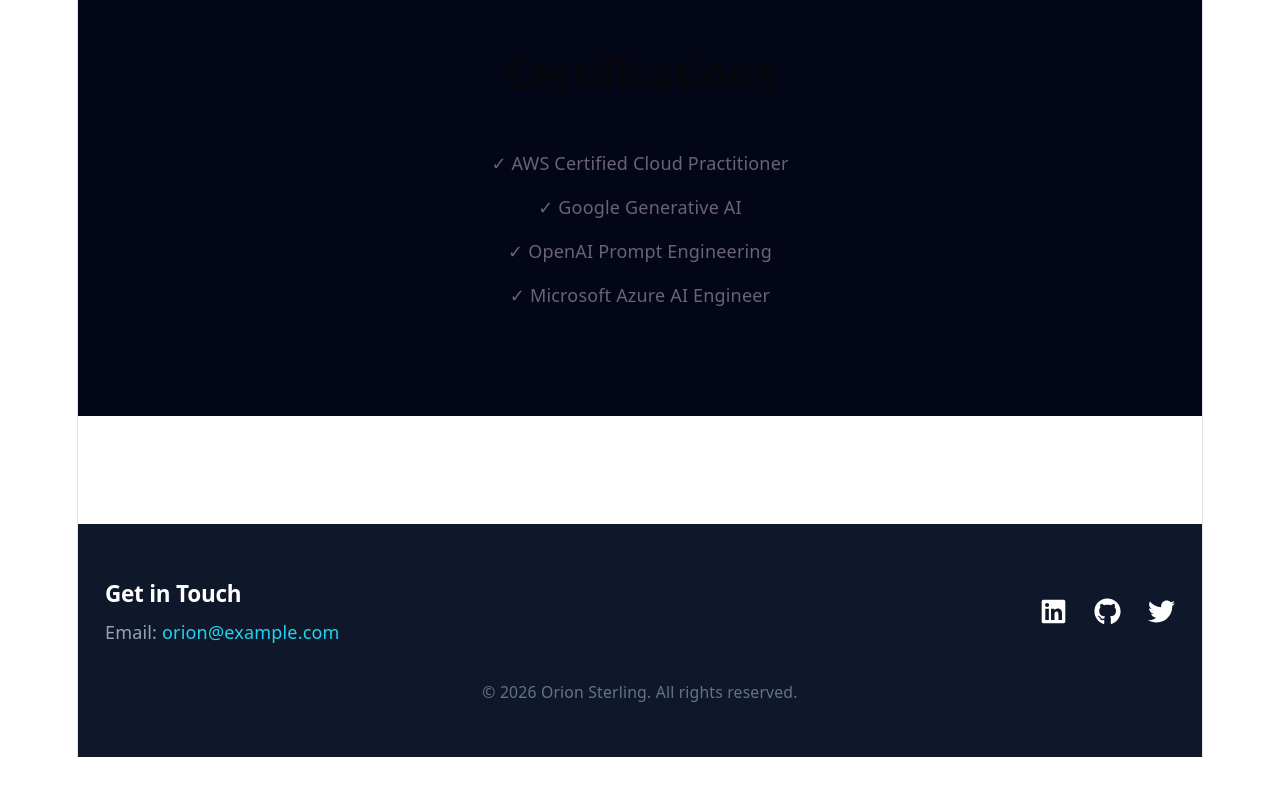
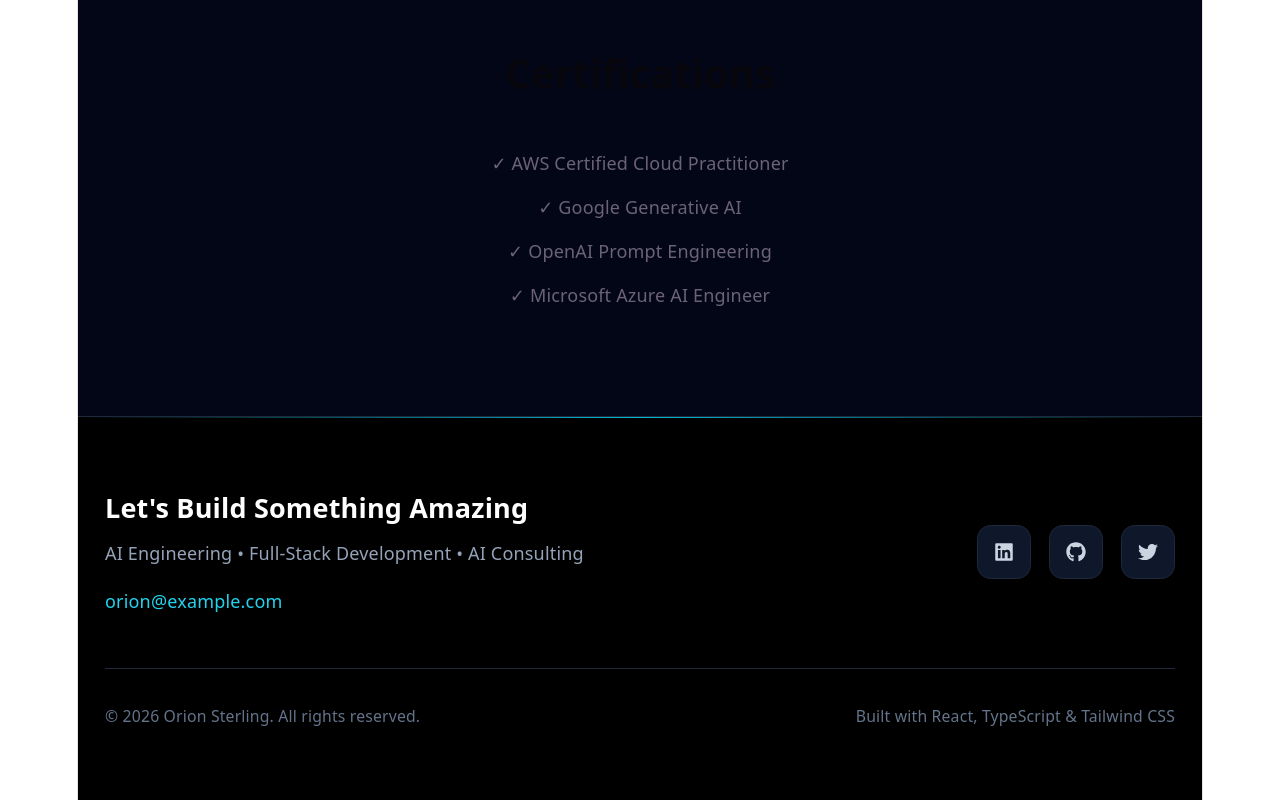
Before and after one commit to AIChief-Courtney/1st-portfolio, a React (Vite) app: page / in a window 1280 px wide. Shown: the part 4246-5046 px from the top of the page. Before the commit the page ends 5003 px from the top, so only its background shows below. Built offline with nearby package versions, Linux system fonts and the light colour scheme.

Commit message:
feat(ui): add animations to Footer

```diff
--- a/src/components/Footer.tsx
+++ b/src/components/Footer.tsx
@@ -2,55 +2,160 @@
 
 export default function Footer() {
   return (
-    <footer className="bg-slate-900 text-slate-400 py-12 mt-24">
-      <div className="max-w-7xl mx-auto px-6 flex flex-col md:flex-row justify-between items-center gap-6">
-        {/* Contact Info */}
+    <footer className="relative bg-black border-t border-slate-800">
+      {/* Gradient Line */}
+
+      <div className="h-px bg-gradient-to-r from-transparent via-cyan-500 to-transparent" />
+
+      <div className="max-w-7xl mx-auto px-6 py-16">
+        <div className="flex flex-col md:flex-row items-center justify-between gap-10">
+          {/* Left */}
+
           <div className="text-center md:text-left">
-          <h2 className="text-xl font-semibold text-white mb-2">
-            Get in Touch
-          </h2>
-          <p>
-            Email:{" "}
+            <h3 className="text-2xl font-bold text-white mb-3">
+              Let's Build Something Amazing
+            </h3>
+
+            <p className="text-slate-400">
+              AI Engineering • Full-Stack Development • AI Consulting
+            </p>
+
             <a
               href="mailto:orion@example.com"
-              className="text-cyan-400 hover:underline"
+              className="
+                inline-flex
+                mt-5
+
+                text-cyan-400
+                font-medium
+
+                transition-colors
+                duration-300
+
+                hover:text-cyan-300
+              "
             >
               orion@example.com
             </a>
-          </p>
           </div>
 
-        {/* Social Links */}
-        <div className="flex gap-6 text-2xl text-white">
+          {/* Right */}
+
+          <div className="flex items-center gap-4">
             <a
               href="https://linkedin.com/in/yourprofile"
               target="_blank"
               rel="noopener noreferrer"
-            className="hover:text-cyan-400 transition"
+              aria-label="LinkedIn"
+              className="
+                group
+
+                flex
+                h-12
+                w-12
+                items-center
+                justify-center
+
+                rounded-xl
+
+                bg-slate-900
+                border
+                border-slate-800
+
+                text-slate-300
+
+                transition-all
+                duration-300
+
+                hover:-translate-y-1
+                hover:border-cyan-500/50
+                hover:text-cyan-400
+                hover:shadow-lg
+                hover:shadow-cyan-500/20
+              "
             >
-            <FaLinkedin />
+              <FaLinkedin size={20} />
             </a>
+
             <a
               href="https://github.com/yourprofile"
               target="_blank"
               rel="noopener noreferrer"
-            className="hover:text-cyan-400 transition"
+              aria-label="GitHub"
+              className="
+                flex
+                h-12
+                w-12
+                items-center
+                justify-center
+
+                rounded-xl
+
+                bg-slate-900
+                border
+                border-slate-800
+
+                text-slate-300
+
+                transition-all
+                duration-300
+
+                hover:-translate-y-1
+                hover:border-cyan-500/50
+                hover:text-cyan-400
+                hover:shadow-lg
+                hover:shadow-cyan-500/20
+              "
             >
-            <FaGithub />
+              <FaGithub size={20} />
             </a>
+
             <a
               href="https://twitter.com/yourprofile"
               target="_blank"
               rel="noopener noreferrer"
-            className="hover:text-cyan-400 transition"
+              aria-label="Twitter"
+              className="
+                flex
+                h-12
+                w-12
+                items-center
+                justify-center
+
+                rounded-xl
+
+                bg-slate-900
+                border
+                border-slate-800
+
+                text-slate-300
+
+                transition-all
+                duration-300
+
+                hover:-translate-y-1
+                hover:border-cyan-500/50
+                hover:text-cyan-400
+                hover:shadow-lg
+                hover:shadow-cyan-500/20
+              "
             >
-            <FaTwitter />
+              <FaTwitter size={20} />
             </a>
           </div>
         </div>
 
-      <div className="mt-8 text-center text-slate-500 text-sm">
-        &copy; 2026 Orion Sterling. All rights reserved.
+        {/* Bottom */}
+
+        <div className="mt-12 pt-8 border-t border-slate-800 flex flex-col md:flex-row items-center justify-between gap-4">
+          <p className="text-sm text-slate-500">
+            © 2026 Orion Sterling. All rights reserved.
+          </p>
+
+          <p className="text-sm text-slate-500">
+            Built with React, TypeScript & Tailwind CSS
+          </p>
+        </div>
       </div>
     </footer>
   );
```
Lines whose indentation alone changed are shown as unchanged.
